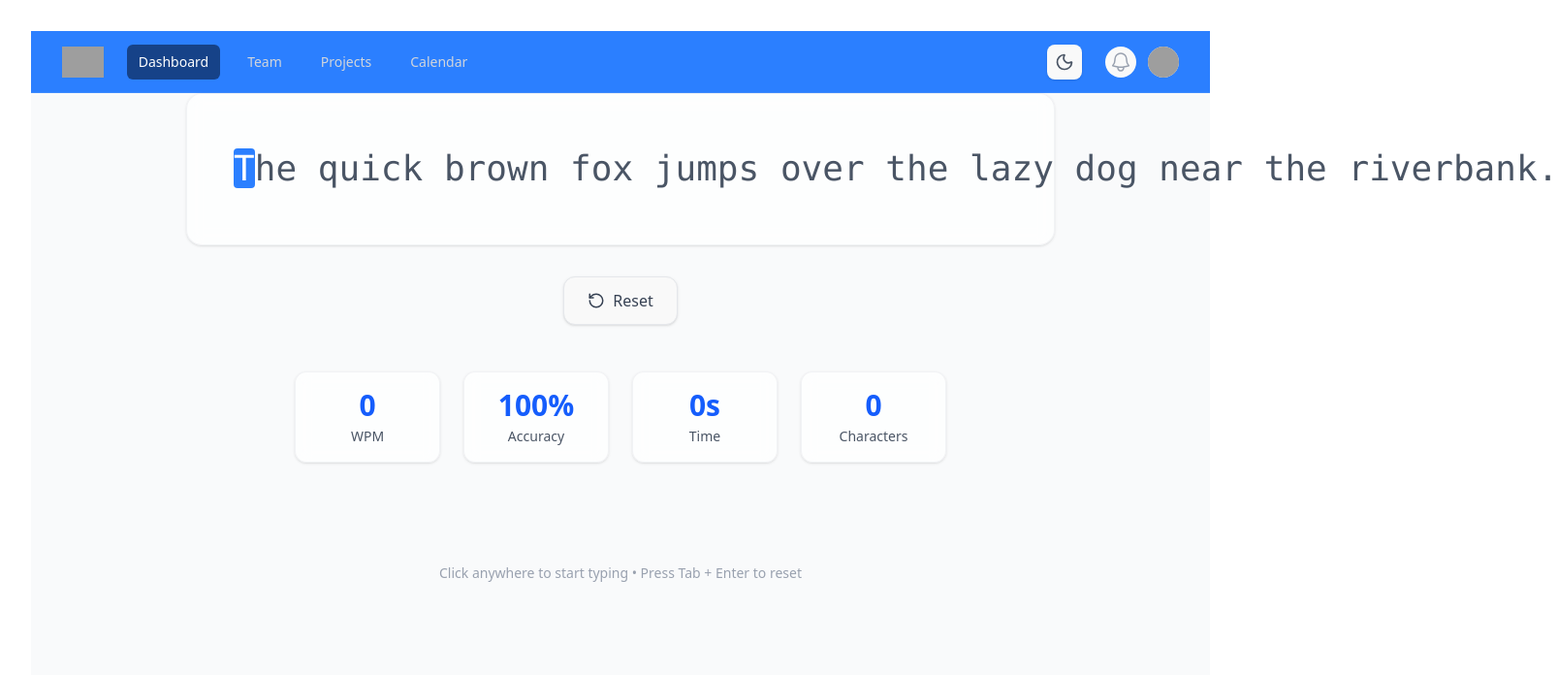
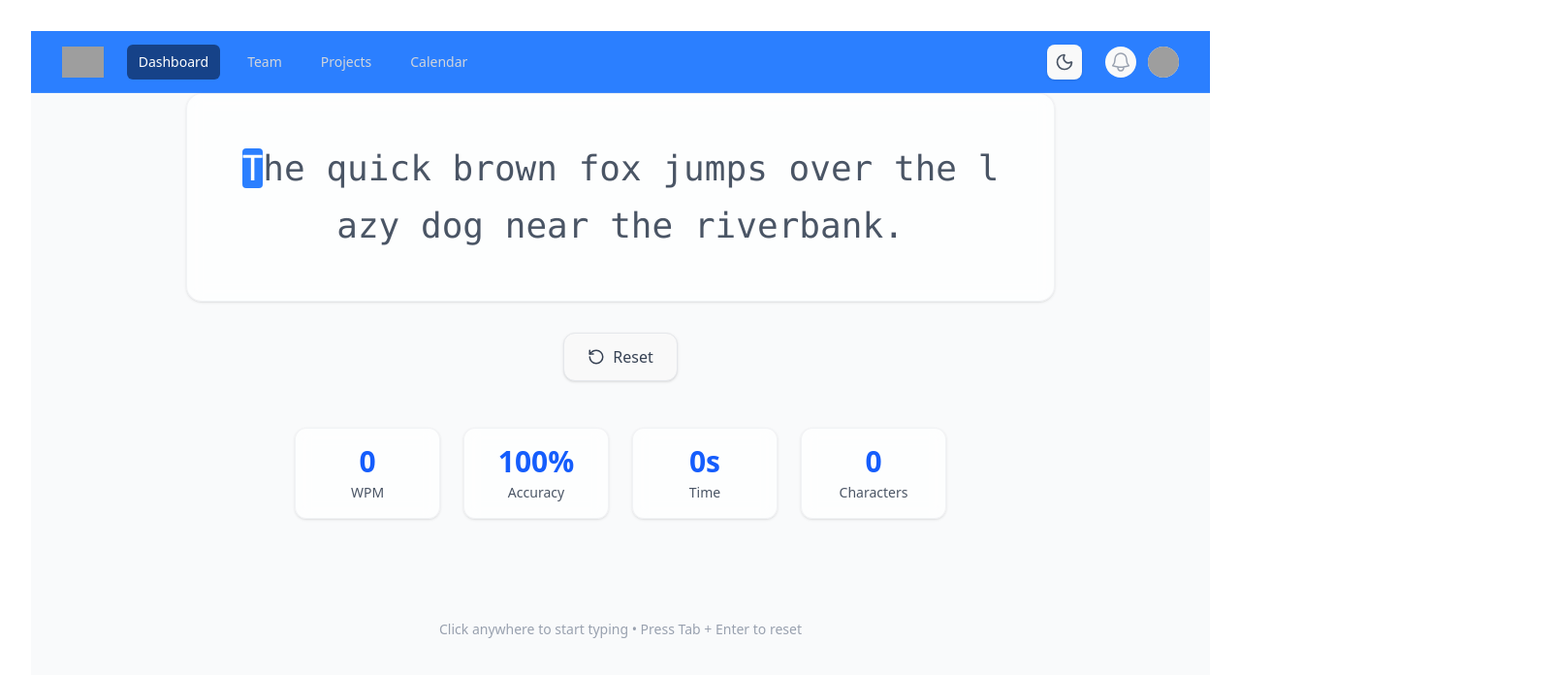
Before and after one commit to REDAELMBARKI/TypingIdeaMoneyTypeIdea, a React (Vite) app: page / in a window 1280 px wide. Shown: the top 696 px of the page at 97% size, 1607 px wide, since content can reach past the window. Built offline with nearby package versions, Linux system fonts and the light colour scheme; grey boxes are pictures that could not be loaded.

Commit message:
i will start building hooks for makig things clear

```diff
--- a/src/TypingMain.tsx
+++ b/src/TypingMain.tsx
@@ -1,6 +1,8 @@
 import React, { useState, useRef, useEffect } from 'react';
-import { RotateCcw} from 'lucide-react';
 import useThemeHook from './customHooks/useThemeHook';
+import Footer from './partials/Footer';
+import States from './partials/States';
+import Reseter from './partials/Reseter';
 
 const sampleTexts = [
   "The quick brown fox jumps over the lazy dog near the riverbank.",
@@ -69,8 +71,6 @@ const TypingApp: React.FC = () => {
     <div className={`min-h-screen transition-colors duration-300  ${
       isDarkMode ? 'bg-gray-900' : 'bg-gray-50'
     }`}>
-      {/* Header */}
-
 
       {/* Main Content */}
       <main className="flex-1 flex flex-col items-center justify-center px-4 sm:px-6 lg:px-8 pb-20">
@@ -84,7 +84,9 @@ const TypingApp: React.FC = () => {
               : 'bg-white/70 backdrop-blur-sm border border-gray-200/50'
             }
           `}>
-            {renderText()}
+            <div className='mx-w-full break-words'>
+              {renderText()}
+            </div>
           </div>
         </div>
 
@@ -102,64 +104,15 @@ const TypingApp: React.FC = () => {
 
         {/* Controls */}
         <div className="flex items-center justify-center mt-8 space-x-4">
-          <button
-            onClick={handleReset}
-            className={`
-              flex items-center space-x-2 px-6 py-3 rounded-xl font-medium
-              transition-all duration-200 transform hover:scale-105 active:scale-95
-              shadow-sm hover:shadow-md
-              ${isDarkMode
-                ? 'bg-gray-800 hover:bg-gray-700 text-gray-300 hover:text-white border border-gray-700'
-                : 'bg-white hover:bg-gray-50 text-gray-700 hover:text-gray-900 border border-gray-200'
-              }
-            `}
-          >
-            <RotateCcw size={18} />
-            <span>Reset</span>
-          </button>
+          <Reseter isDarkMode={isDarkMode}  handleReset={handleReset} />
         </div>
 
         {/* Stats Placeholder */}
-        <div className="mt-12 grid grid-cols-2 sm:grid-cols-4 gap-4 sm:gap-6 w-full max-w-2xl">
-          {[
-            { label: 'WPM', value: '0' },
-            { label: 'Accuracy', value: '100%' },
-            { label: 'Time', value: '0s' },
-            { label: 'Characters', value: '0' }
-          ].map((stat, index) => (
-            <div
-              key={index}
-              className={`
-                text-center p-4 rounded-xl shadow-sm
-                ${isDarkMode
-                  ? 'bg-gray-800/50 backdrop-blur-sm border border-gray-700/50'
-                  : 'bg-white/70 backdrop-blur-sm border border-gray-200/50'
-                }
-              `}
-            >
-              <div className={`text-2xl sm:text-3xl font-bold ${
-                isDarkMode ? 'text-blue-400' : 'text-blue-600'
-              }`}>
-                {stat.value}
-              </div>
-              <div className={`text-sm font-medium mt-1 ${
-                isDarkMode ? 'text-gray-400' : 'text-gray-600'
-              }`}>
-                {stat.label}
-              </div>
-            </div>
-          ))}
-        </div>
+         <States isDarkMode={isDarkMode} />
       </main>
 
       {/* Footer */}
-      <footer className={`text-center py-6 ${
-        isDarkMode ? 'text-gray-500' : 'text-gray-400'
-      }`}>
-        <p className="text-sm">
-          Click anywhere to start typing • Press Tab + Enter to reset
-        </p>
-      </footer>
+      <Footer isDarkMode={isDarkMode} />
     </div>
   );
 };
--- /dev/null
+++ b/src/partials/Footer.tsx
@@ -0,0 +1,15 @@
+import React from 'react'
+
+function Footer({isDarkMode}: {isDarkMode: boolean}) {
+  return (
+     <footer className={`text-center py-6 ${
+        isDarkMode ? 'text-gray-500' : 'text-gray-400'
+      }`}>
+        <p className="text-sm">
+          Click anywhere to start typing • Press Tab + Enter to reset
+        </p>
+      </footer>
+  )
+}
+
+export default Footer
--- /dev/null
+++ b/src/partials/Reseter.tsx
@@ -0,0 +1,24 @@
+import React from 'react'
+import { RotateCcw} from 'lucide-react';
+
+function Reseter({isDarkMode, handleReset}: {isDarkMode: boolean, handleReset: () => void}) {
+  return (
+    <button
+            onClick={handleReset}
+            className={`
+              flex items-center space-x-2 px-6 py-3 rounded-xl font-medium
+              transition-all duration-200 transform hover:scale-105 active:scale-95
+              shadow-sm hover:shadow-md
+              ${isDarkMode
+                ? 'bg-gray-800 hover:bg-gray-700 text-gray-300 hover:text-white border border-gray-700'
+                : 'bg-white hover:bg-gray-50 text-gray-700 hover:text-gray-900 border border-gray-200'
+              }
+            `}
+          >
+            <RotateCcw size={18} />
+            <span>Reset</span>
+          </button>
+  )
+}
+
+export default Reseter
--- /dev/null
+++ b/src/partials/States.tsx
@@ -0,0 +1,38 @@
+import React from 'react'
+
+function States({isDarkMode}: {isDarkMode: boolean}) {
+  return (
+    <div className="mt-12 grid grid-cols-2 sm:grid-cols-4 gap-4 sm:gap-6 w-full max-w-2xl">
+          {[
+            { label: 'WPM', value: '0' },
+            { label: 'Accuracy', value: '100%' },
+            { label: 'Time', value: '0s' },
+            { label: 'Characters', value: '0' }
+          ].map((stat, index) => (
+            <div
+              key={index}
+              className={`
+                text-center p-4 rounded-xl shadow-sm
+                ${isDarkMode
+                  ? 'bg-gray-800/50 backdrop-blur-sm border border-gray-700/50'
+                  : 'bg-white/70 backdrop-blur-sm border border-gray-200/50'
+                }
+              `}
+            >
+              <div className={`text-2xl sm:text-3xl font-bold ${
+                isDarkMode ? 'text-blue-400' : 'text-blue-600'
+              }`}>
+                {stat.value}
+              </div>
+              <div className={`text-sm font-medium mt-1 ${
+                isDarkMode ? 'text-gray-400' : 'text-gray-600'
+              }`}>
+                {stat.label}
+              </div>
+            </div>
+          ))}
+        </div>
+  )
+}
+
+export default States
```
